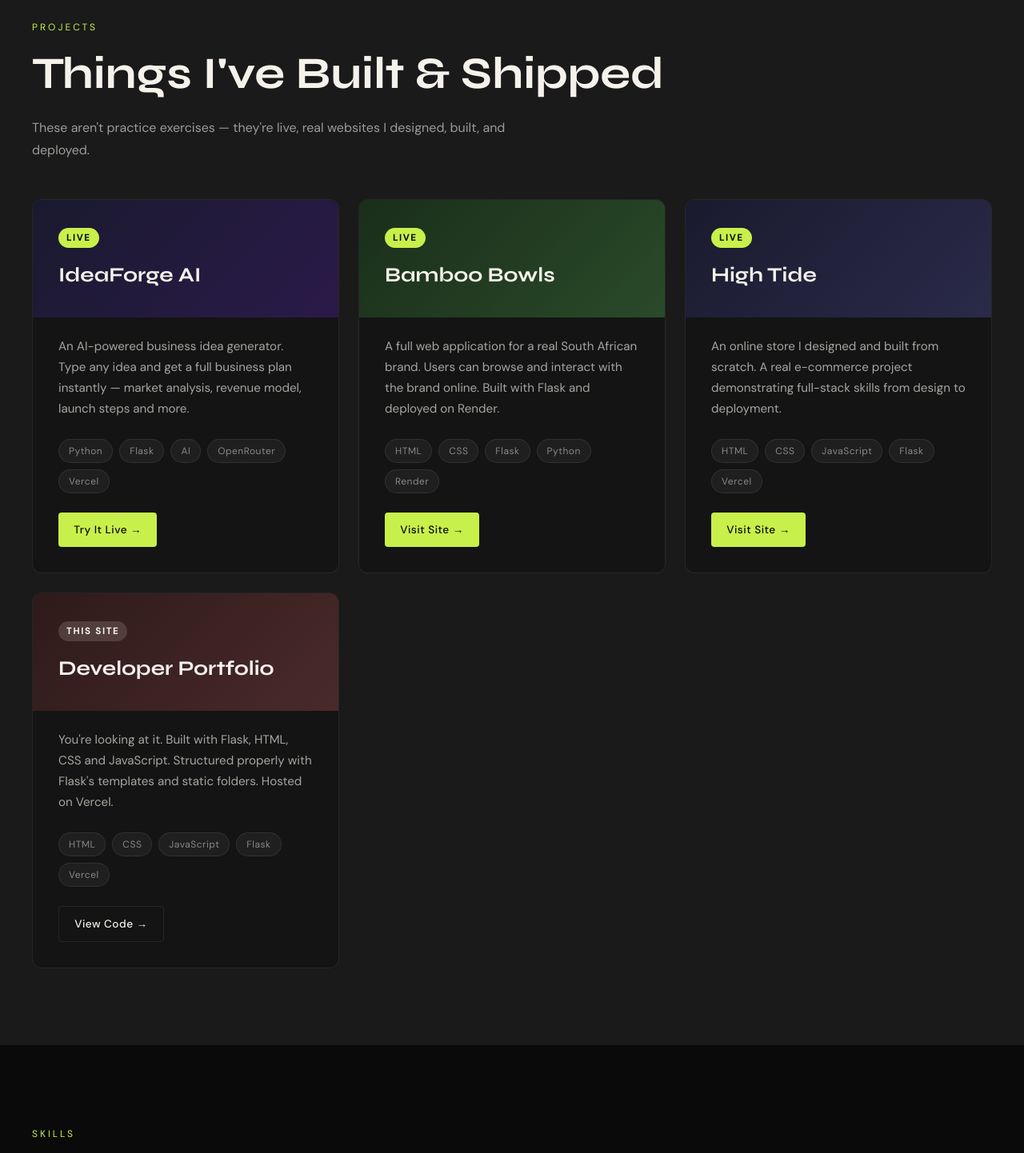
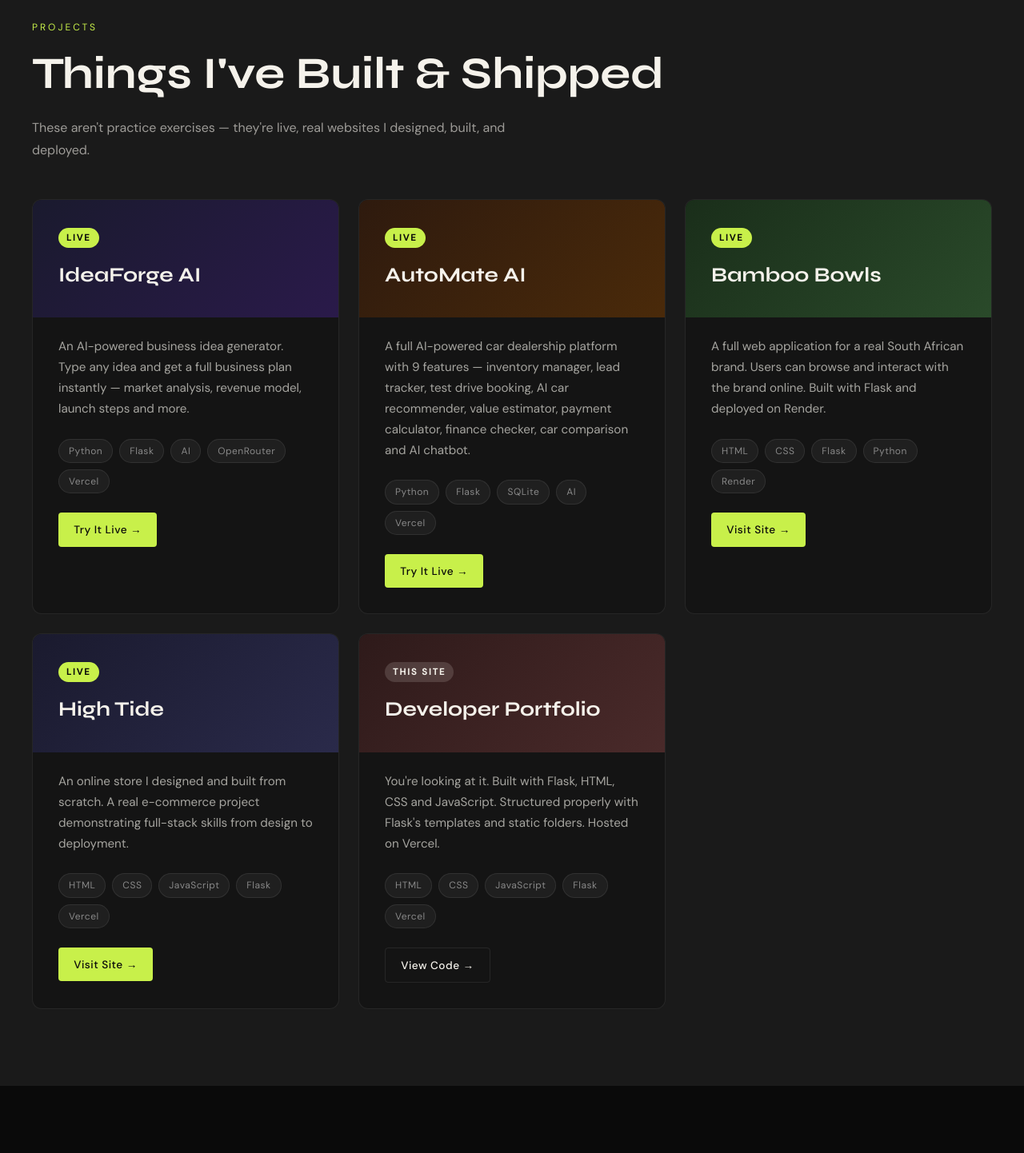
Before and after one commit to Fumingblock1/My-portfolio, a Flask app: page / in a window 1280 px wide. Shown: the part 1499-2941 px from the top of the page at 80% size. Run offline with Flask 3, Linux system fonts and the light colour scheme.

Commit message:
Update index.html

```diff
--- a/templates/index.html
+++ b/templates/index.html
@@ -91,6 +91,21 @@
             <a href="https://ai-business-generator-eight.vercel.app" target="_blank" class="btn btn-primary btn-sm">Try It Live &rarr;</a>
           </div>
         </div>
+
+        <!-- AutoMate -->
+<div class="project-card">
+  <div class="project-header" style="background: linear-gradient(135deg, #2e1a0e, #4a2a0a);">
+    <span class="project-badge">Live</span>
+    <h3>AutoMate AI</h3>
+  </div>
+  <div class="project-body">
+    <p>A full AI-powered car dealership platform with 9 features — inventory manager, lead tracker, test drive booking, AI car recommender, value estimator, payment calculator, finance checker, car comparison and AI chatbot.</p>
+    <div class="project-tags">
+      <span>Python</span><span>Flask</span><span>SQLite</span><span>AI</span><span>Vercel</span>
+    </div>
+    <a href="https://automate-orcin.vercel.app" target="_blank" class="btn btn-primary btn-sm">Try It Live &rarr;</a>
+  </div>
+</div>
 
         <!-- Bamboo Bowls -->
         <div class="project-card">
```
